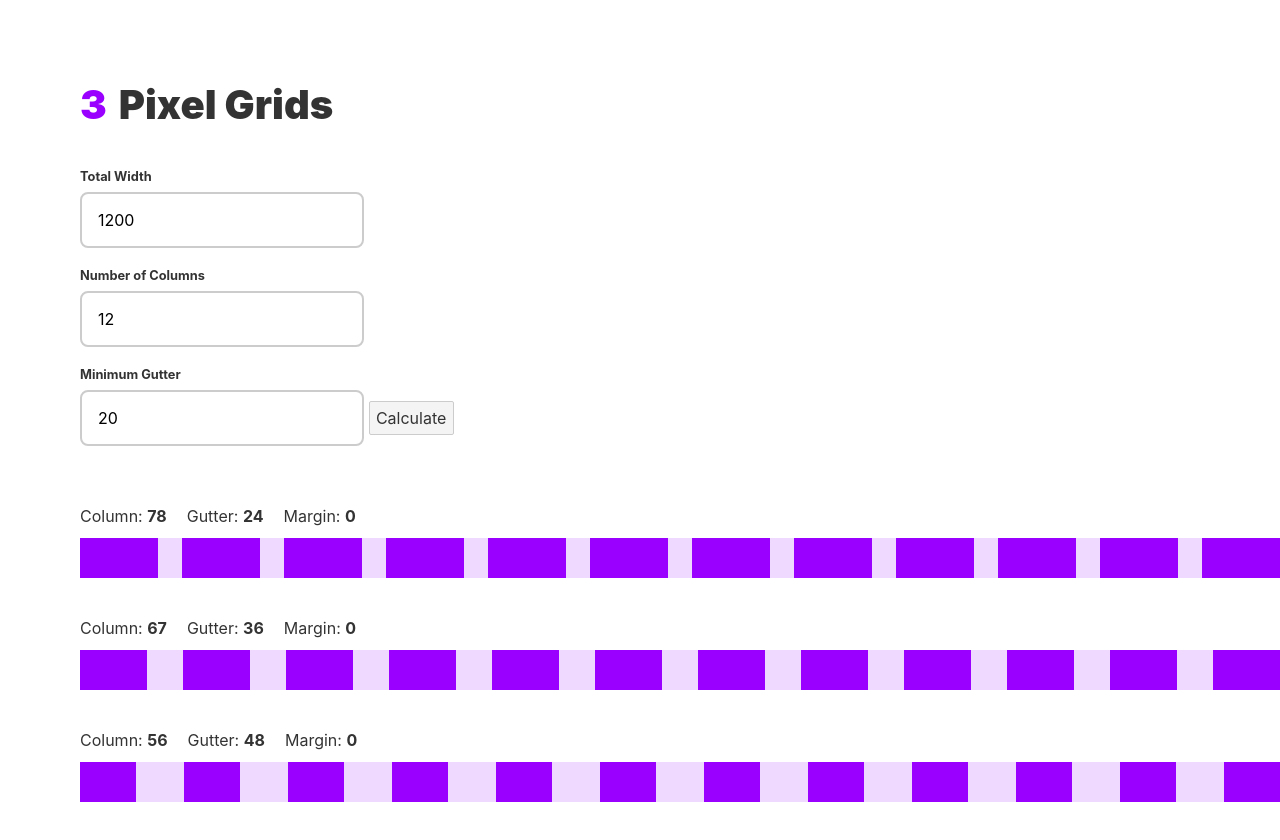
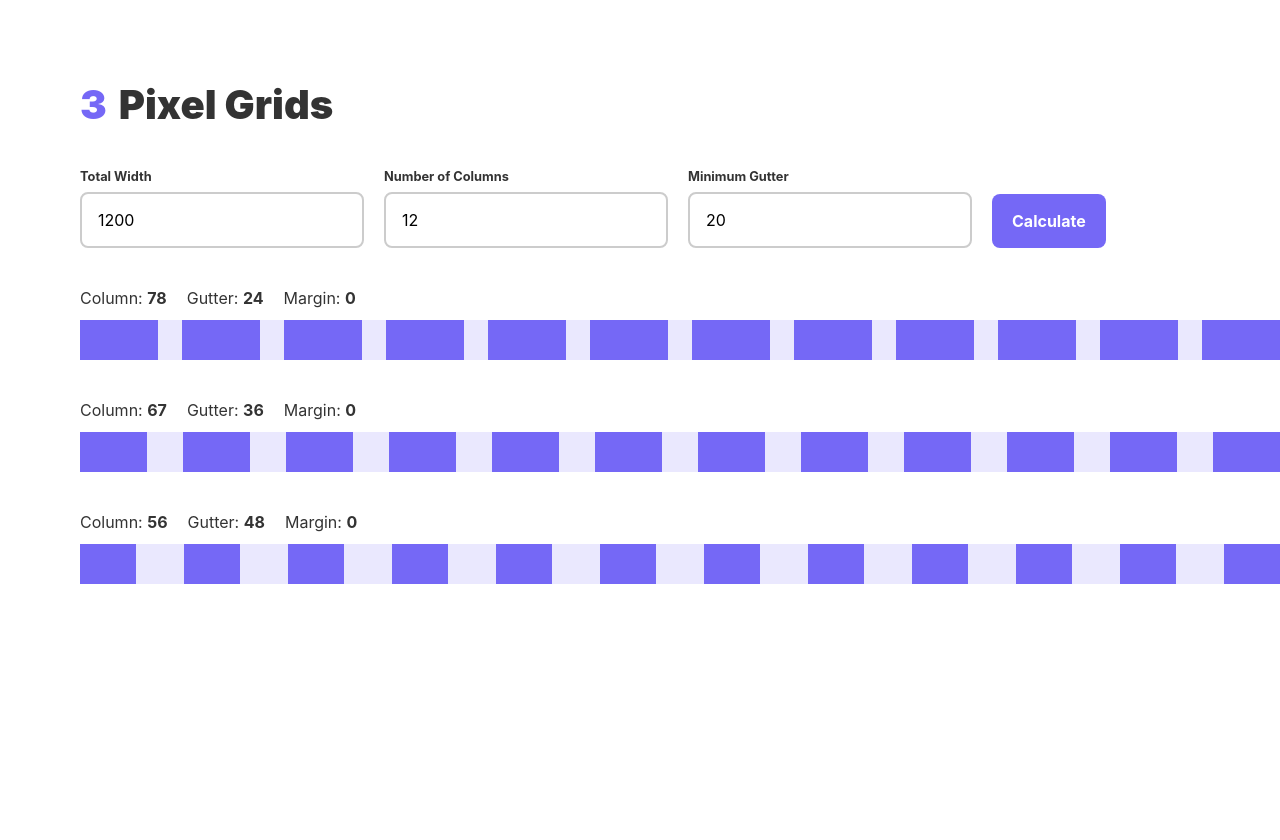
Before and after one commit to dannymcclain/gridfinder, a Svelte app: page / in a window 1280 px wide. After the commit the page ends 800 px from the top, so only its background shows below. Built offline with nearby package versions, Linux system fonts and the light colour scheme.

Commit message:
tweakin accent colo

```diff
--- a/src/App.svelte
+++ b/src/App.svelte
@@ -53,6 +53,9 @@
       Ubuntu, Cantarell, "Open Sans", "Helvetica Neue", sans-serif;
     padding: 80px;
   }
+  :global(:root) {
+    --accent-color: #7568f6;
+  }
   main {
     display: flex;
     flex-direction: column;
--- a/src/GridForm.svelte
+++ b/src/GridForm.svelte
@@ -33,6 +33,13 @@
 <style>
   .inputs {
     margin-bottom: 40px;
+    display: flex;
+    flex-direction: row;
+    justify-content: flex-start;
+    align-items: flex-end;
+  }
+  .form {
+    margin-right: 20px;
   }
   label {
     font-weight: 700;
@@ -40,27 +47,47 @@
     margin-bottom: 8px;
   }
   input {
+    flex: 1;
     border: 2px solid #ccc;
     transition: border-color 200ms cubic-bezier(0.4, 0, 0, 1);
     padding: 16px;
     margin-bottom: 20px;
     border-radius: 8px;
+    margin: 0;
   }
   input:focus {
     outline: none;
-    border: 2px solid #90f;
+    border: 2px solid var(--accent-color);
+  }
+  button {
+    cursor: pointer;
+    outline: none;
+    border: none;
+    background: var(--accent-color);
+    color: #fff;
+    font-weight: bold;
+    padding: 0 20px;
+    border-radius: 8px;
+    height: 54px;
+    margin: 0;
   }
 </style>
 
 <section class="inputs">
+  <div class="form">
     <label>Total Width</label>
     <input type="number" bind:value={totalWidth} />
+  </div>
 
+  <div class="form">
     <label>Number of Columns</label>
     <input type="number" bind:value={columns} />
+  </div>
 
+  <div class="form">
     <label>Minimum Gutter</label>
     <input type="number" bind:value={minGutter} />
+  </div>
 
   <button on:click={sendGrids}>Calculate</button>
 </section>
--- a/src/GridList.svelte
+++ b/src/GridList.svelte
@@ -35,20 +35,20 @@
   .margin {
     flex: none;
     height: 40px;
-    background: #90f;
+    background: var(--accent-color);
     opacity: 0.2;
   }
 
   .column {
     flex: none;
     height: 40px;
-    background: #90f;
+    background: var(--accent-color);
   }
 
   .gutter {
     flex: none;
     height: 40px;
-    background: #90f;
+    background: var(--accent-color);
     opacity: 0.15;
   }
 </style>
--- a/src/Headline.svelte
+++ b/src/Headline.svelte
@@ -10,7 +10,7 @@
   }
   h1 span {
     margin-right: 4px;
-    color: #90f;
+    color: var(--accent-color);
   }
 </style>
 
```
Lines whose indentation alone changed are shown as unchanged.
